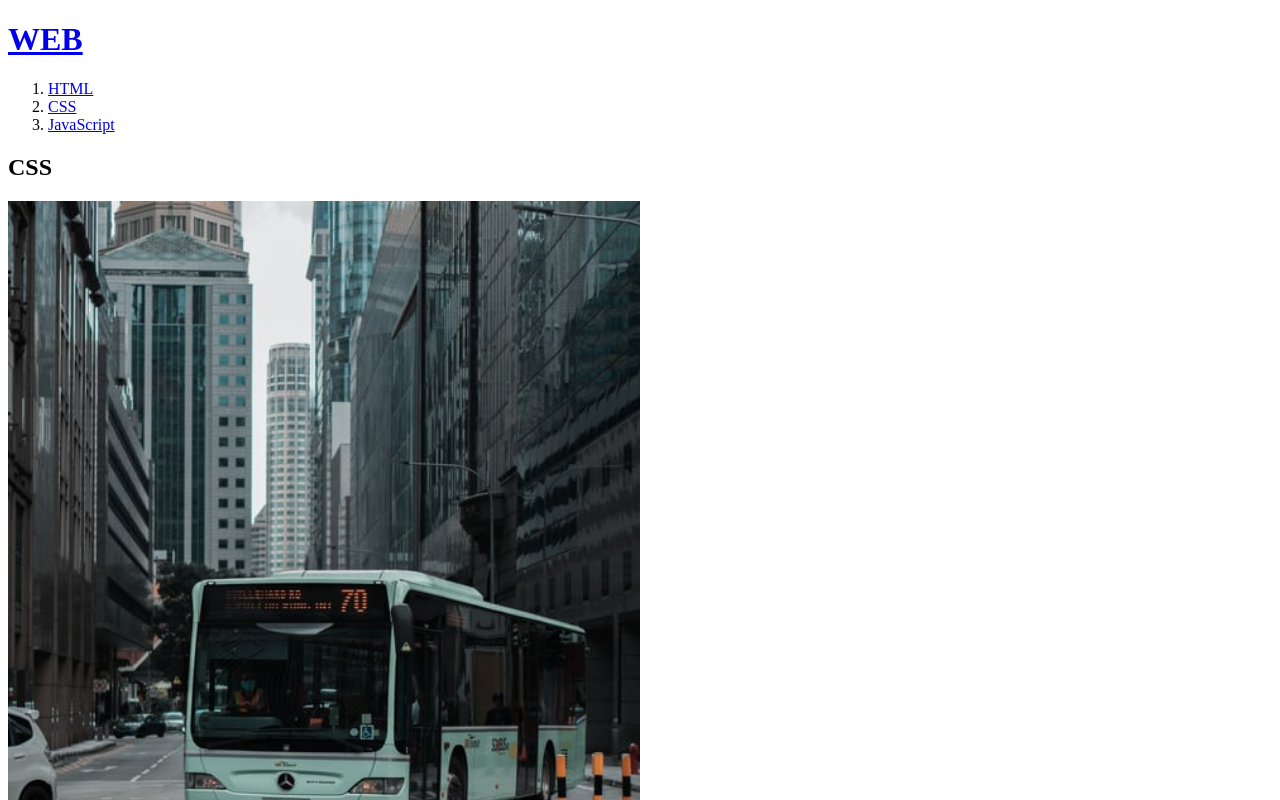
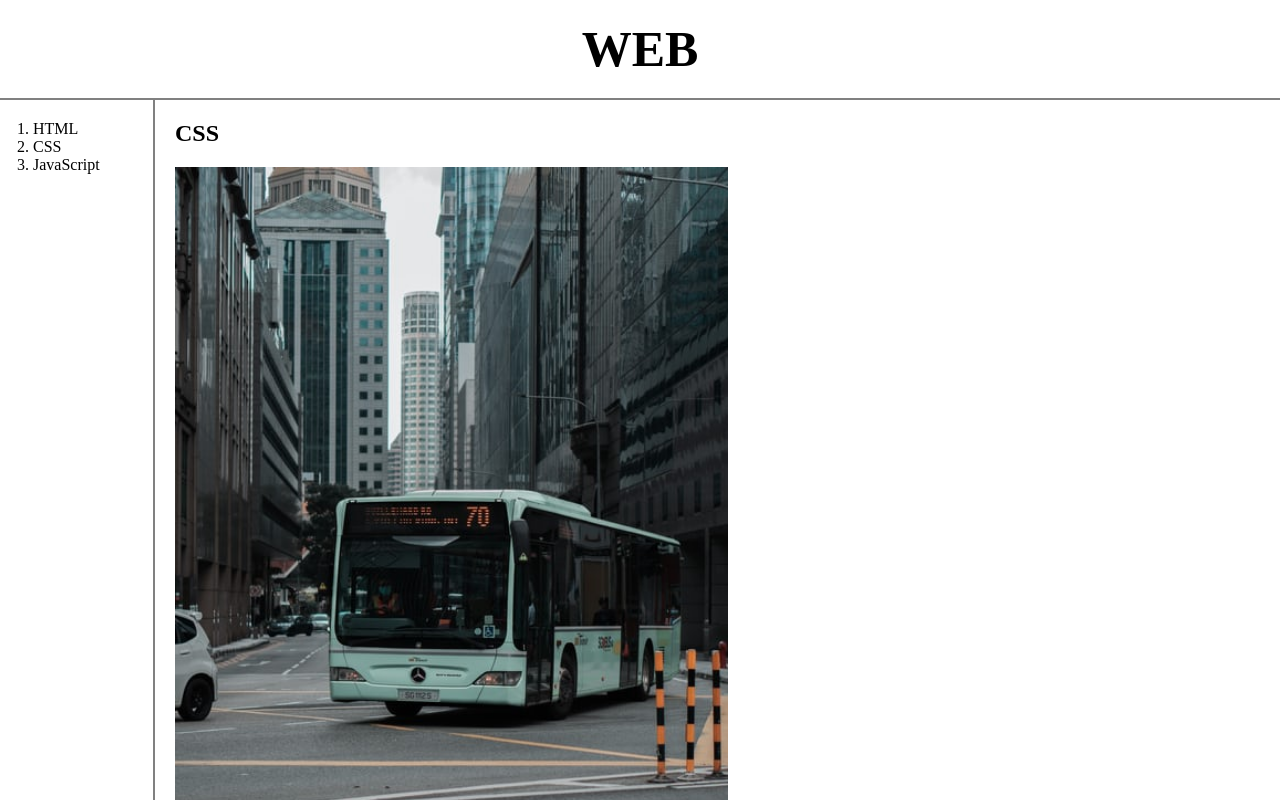
Before and after one commit to KTH-96/web-1, a plain HTML site: page 2.css.html in a window 1280 px wide. Shown: the top 800 px of the page. Drawn offline with Linux system fonts and the light colour scheme.

Commit message:
add div grid

```diff
--- a/2.css.html
+++ b/2.css.html
@@ -1,11 +1,47 @@
 <!DOCTYPE html>
 <html>
+
 <head>
 	<meta charset="utf-8">
 	<title>CSS</title>
+	<style>
+		body{
+			margin:0;
+		}
+		a {
+			color:black;
+			text-decoration: none;
+		}
+
+		h1 {
+			font-size: 50px;
+			text-align: center;
+			border-bottom:2px solid gray;
+			margin:0;
+			padding:20px;
+		}
+		ol{
+			border-right:2px solid gray;
+			width:100px;
+			margin:0;
+			padding:20px;
+		}
+		#grid{
+			display:grid;
+			grid-template-columns: 150px 1fr;
+		}
+		#grid ol{
+			padding-left:33px;
+		}
+		#grid #article{
+			padding-left:25px;
+		}
+	</style>
 </head>
+
 <body>
 	<h1><a href="index.html">WEB</a></h1>
+	<div id="grid">
 		<ol>
 			<li><a href="1.html.html">HTML</a></li>
 		    <li><a href="2.css.html">CSS</a></li>
@@ -16,6 +52,7 @@
 <!-- 		    <li><a href="2.css.html">CSS</a></li> -->
 <!-- 		    <li><a href="3.javascript.html">JavaScript</a></li> -->
 <!-- 		</ol> -->
+		<div id="article">
 			<h2>CSS</h2>
 			<img src="img/street-1.jpg" width=50%;>
 				<p>
@@ -40,8 +77,7 @@
 					 alternate formatting if the content is accessed
 					 on a mobile device.[4]
 				</p>
-
-
-
-
+		</div>
+	</div>
+	</body>
 </html>
```
Also changed, not shown: 1.html.html (+12 -2 lines), 3.javascript.html (+12 -2 lines), index.html (+11 -2 lines). Lines whose indentation alone changed are shown as unchanged.
